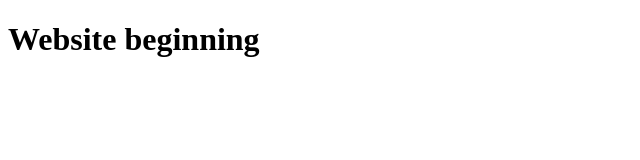
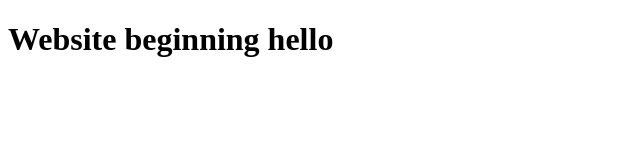
Before and after one commit to Domanrovil/Website, a plain HTML site: page index.html in a window 1280 px wide. Shown: the whole page, without its empty margins (0-640 px from the left). Drawn offline with Linux system fonts and the light colour scheme.

Commit message:
Update index.html

```diff
--- a/index.html
+++ b/index.html
@@ -7,6 +7,6 @@
 
 </head>
 <body>
-    <h1>Website beginning</h1>
+    <h1>Website beginning hello</h1>
 </body>
 </html>
```
